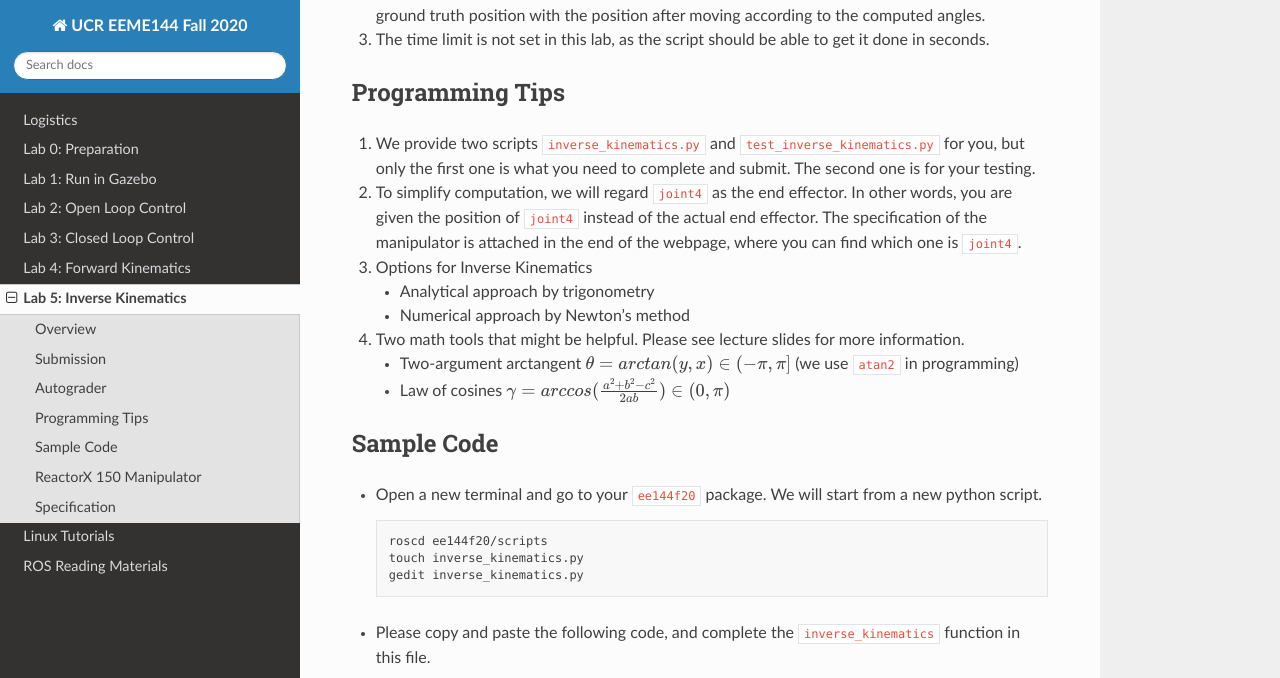
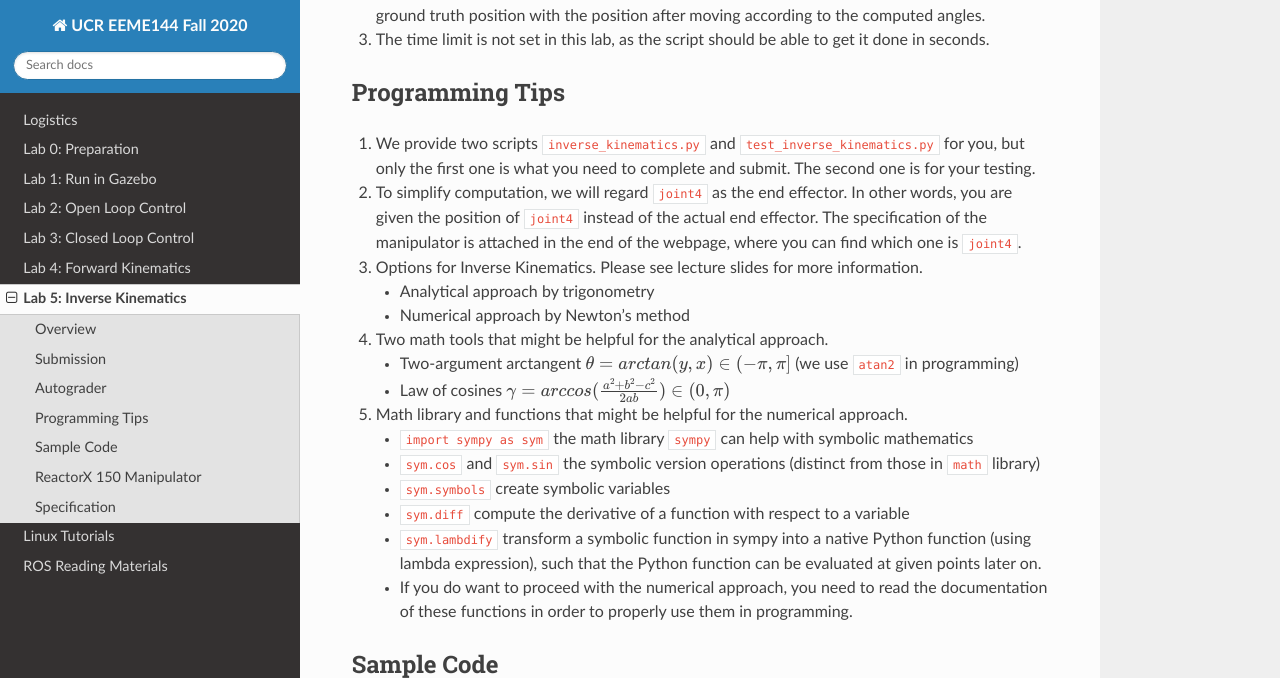
Before and after one commit to UCR-Robotics/ee144, a Sphinx documentation site: the page built from docs/lab5.rst, in a window 1280 px wide and 900 px high, scrolled down 1116 px, cut to the strip 0-678 px from the top of the window. Built offline with Sphinx 7.4.7 and the Read the Docs theme 2.0.0, drawn with Linux system fonts in a browser that asks for light colours; some of the changed text lies outside the part shown.

Commit message:
update lab5

```diff
--- a/docs/lab5.rst
+++ b/docs/lab5.rst
@@ -8,11 +8,11 @@ In this lab, we will continue working on the manipulator and solve the Inverse K
 
 Specifically, the task is to solve for a set of feasible joint angles,
 given the position of the end effector.
-You can use either the analytical approach (by trigonometry) or the numerical approach.
+You can use either the analytical approach (by trigonometry) or the numerical approach (by Newton's method).
 We will provide a couple of test cases for you on autograder.
 The script you submitted should be able to pass all test cases.
 
-Preview: We will shift back to mobile robots and tracking control next time.
+Preview: We will shift back to mobile robots and work on motion planning next time.
 
 
 Submission
@@ -72,16 +72,27 @@ Programming Tips
    The specification of the manipulator is attached in the end of the webpage,
    where you can find which one is ``joint4``.
 
-#. Options for Inverse Kinematics
+#. Options for Inverse Kinematics. Please see lecture slides for more information.
 
    - Analytical approach by trigonometry
    - Numerical approach by Newton's method
 
-#. Two math tools that might be helpful. Please see lecture slides for more information.
+#. Two math tools that might be helpful for the analytical approach.
 
    - Two-argument arctangent :math:`\theta = arctan(y, x) \in (-\pi, \pi]` (we use ``atan2`` in programming)
+   - Law of cosines :math:`\gamma = arccos(\frac{a^2 + b^2 - c^2}{2ab}) \in (0, \pi)`
 
-   - Law of cosines :math:`\gamma = arccos(\frac{a^2 + b^2 - c^2}{2ab}) \in (0, \pi)`
+#. Math library and functions that might be helpful for the numerical approach.
+
+   - ``import sympy as sym`` the math library ``sympy`` can help with symbolic mathematics
+   - ``sym.cos`` and ``sym.sin`` the symbolic version operations (distinct from those in ``math`` library)
+   - ``sym.symbols`` create symbolic variables
+   - ``sym.diff`` compute the derivative of a function with respect to a variable
+   - ``sym.lambdify`` transform a symbolic function in sympy into a native Python function
+     (using lambda expression), such that the Python function can be evaluated at given points later on.
+   - If you do want to proceed with the numerical approach, you need to read the documentation of these functions
+     in order to properly use them in programming.
+
 
 Sample Code
 -----------
```
Also changed, not shown: other parts of docs/lab5.rst (+1 -1 lines), 1 other file.
